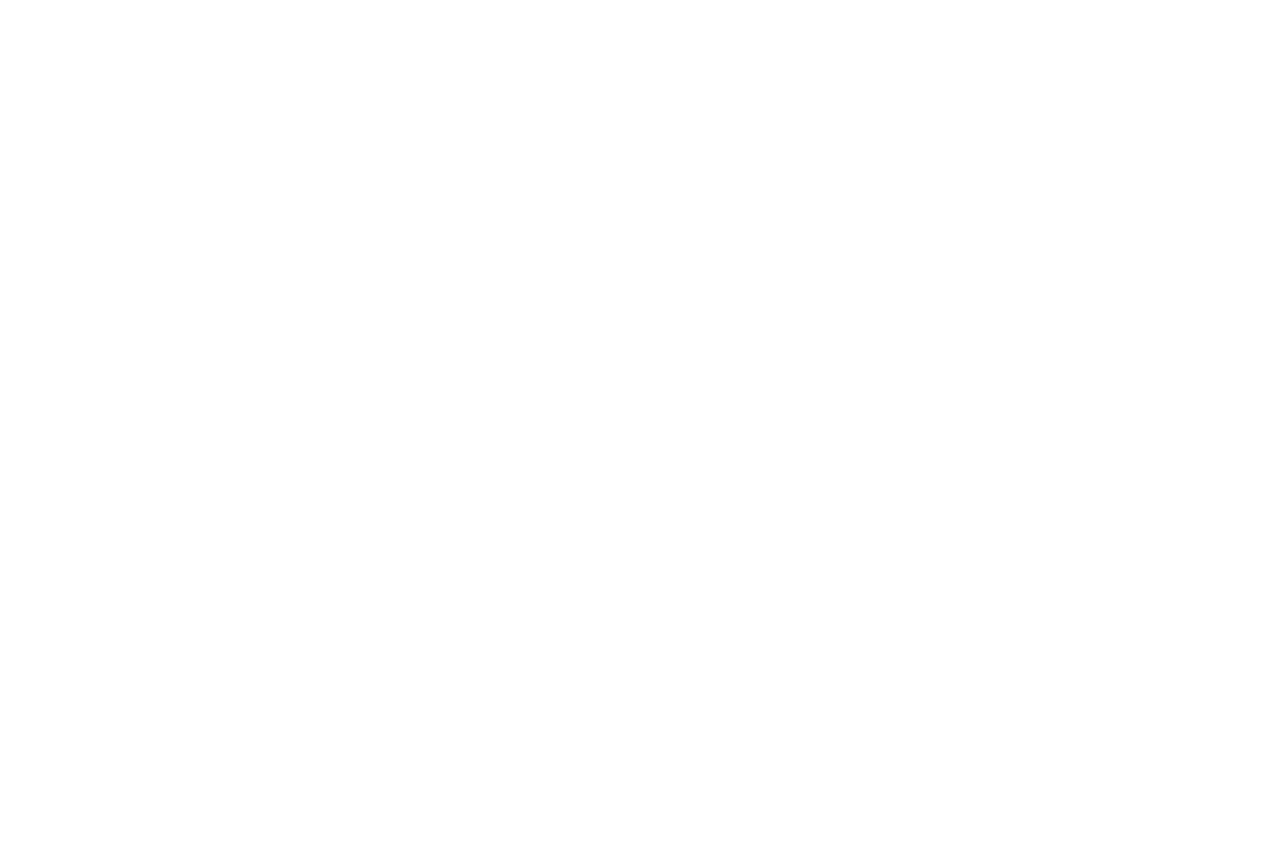
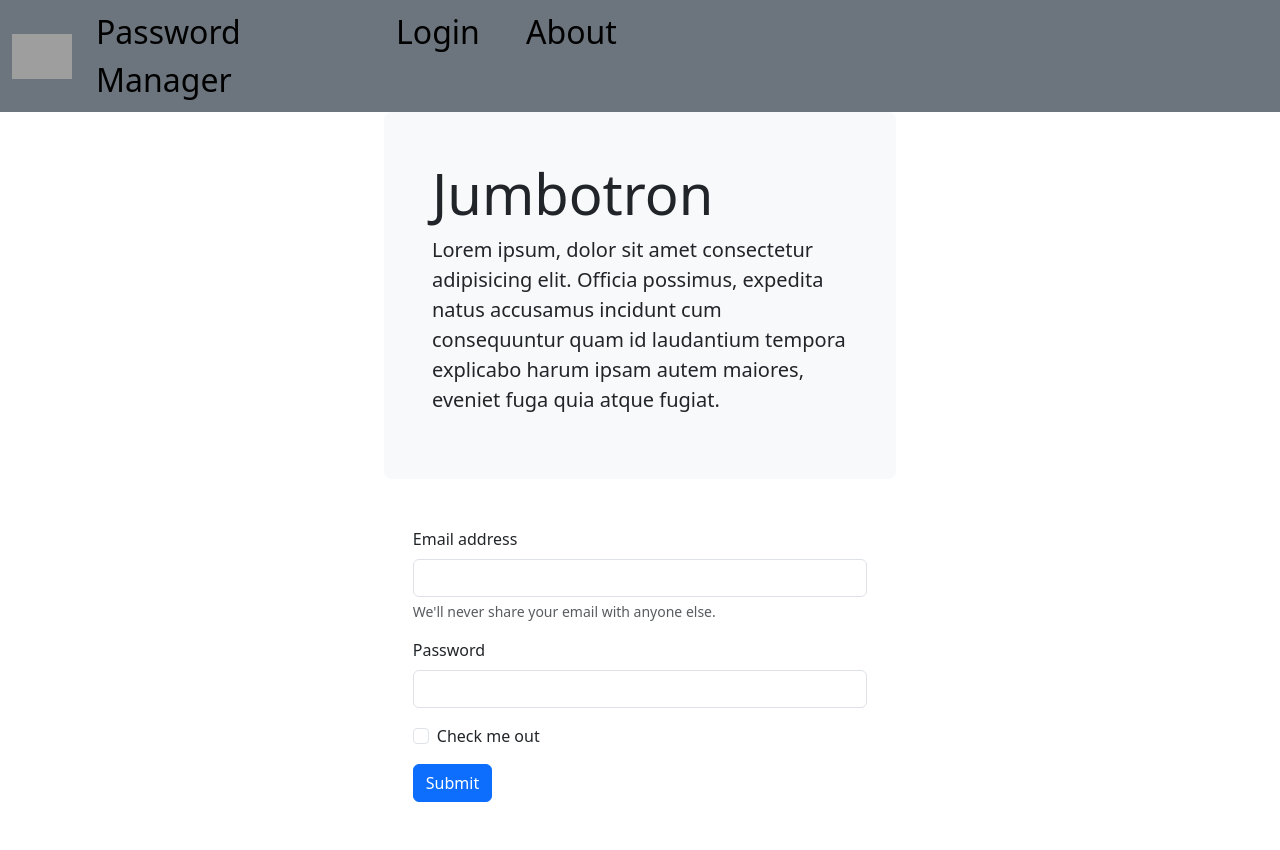
Before and after one commit to Pupper0n1/Password-Manager, a plain HTML site: page login.html in a window 1280 px wide. Before the commit the page ends 800 px from the top, so only its background shows below. Drawn offline with nearby package versions, Linux system fonts and the light colour scheme; grey boxes are pictures that could not be loaded.

Commit message:
Added a login page

```diff
--- a/login.html
+++ b/login.html
@@ -4,9 +4,62 @@
     <meta charset="UTF-8">
     <meta http-equiv="X-UA-Compatible" content="IE=edge">
     <meta name="viewport" content="width=device-width, initial-scale=1.0">
-    <title>Document</title>
+    <link href="https://cdn.jsdelivr.net/npm/bootstrap@5.3.0-alpha1/dist/css/bootstrap.min.css" rel="stylesheet" integrity="sha384-GLhlTQ8iRABdZLl6O3oVMWSktQOp6b7In1Zl3/Jr59b6EGGoI1aFkw7cmDA6j6gD" crossorigin="anonymous">
+    <script src="https://cdn.jsdelivr.net/npm/bootstrap@5.3.0-alpha1/dist/js/bootstrap.bundle.min.js" integrity="sha384-w76AqPfDkMBDXo30jS1Sgez6pr3x5MlQ1ZAGC+nuZB+EYdgRZgiwxhTBTkF7CXvN" crossorigin="anonymous"></script>
+    <title>Password Manager</title>
 </head>
-<body>
+  <body>
 
-</body>
+    <!-- NAVBAR  -->
+
+    <nav class="navbar navbar-expand-md py-0 bg-secondary"  style="font-size: xx-large; height:5%">
+        <div class="container-fluid">
+          <a class="navbar-brand" href="#"><img src="https://assets.materialup.com/uploads/53a51966-b17f-4f52-a2d8-e34c38b12d5c/preview" alt="Logo" width="60" class="d-inline-block align-text-top"></a>
+          <button class="navbar-toggler" type="button" data-bs-toggle="collapse" data-bs-target="#navbarNavDropdown" aria-controls="navbarNavDropdown" aria-expanded="false" aria-label="Toggle navigation">
+            <span class="navbar-toggler-icon"></span>
+          </button>
+          <div class="collapse navbar-collapse" id="navbarNavDropdown">
+            <ul class="navbar-nav">
+                <li class="nav-item">
+                    <a class="nav-link active" aria-current="page" href="#" style="width:300px;">Password Manager</a>
+                  </li>
+              <li class="nav-item">
+                <a class="nav-link active" aria-current="page" href="#" style="width:130px">Login</a>
+              </li>
+              <li class="nav-item">
+                <a class="nav-link active" href="#">About</a>
+              </li>
+            </ul>
+          </div>
+        </div>
+      </nav>
+    </nav>
+
+
+    <div class="container-fluid bg-light p-5" style="width: 40%; border-radius: 8px;">
+        <h1 class="display-4">Jumbotron</h1>
+        <p class="lead">Lorem ipsum, dolor sit amet consectetur adipisicing elit. Officia possimus, expedita natus accusamus incidunt cum consequuntur quam id laudantium tempora explicabo harum ipsam autem maiores, eveniet fuga quia atque fugiat.</p>
+      </div>
+    </div><!-- /.container -->
+
+    <div class="container-fluid p-5" style="width: 43%">
+        <form>
+            <div class="mb-3">
+            <label for="exampleInputEmail1" class="form-label">Email address</label>
+            <input type="email" class="form-control" id="exampleInputEmail1" aria-describedby="emailHelp">
+            <div id="emailHelp" class="form-text">We'll never share your email with anyone else.</div>
+            </div>
+            <div class="mb-3">
+            <label for="exampleInputPassword1" class="form-label">Password</label>
+            <input type="password" class="form-control" id="exampleInputPassword1">
+            </div>
+            <div class="mb-3 form-check">
+            <input type="checkbox" class="form-check-input" id="exampleCheck1">
+            <label class="form-check-label" for="exampleCheck1">Check me out</label>
+            </div>
+            <button type="submit" class="btn btn-primary">Submit</button>
+        </form>
+    </div>
+
+  </body>
 </html>
```
Also changed, not shown: index.html (+10 -2 lines).
